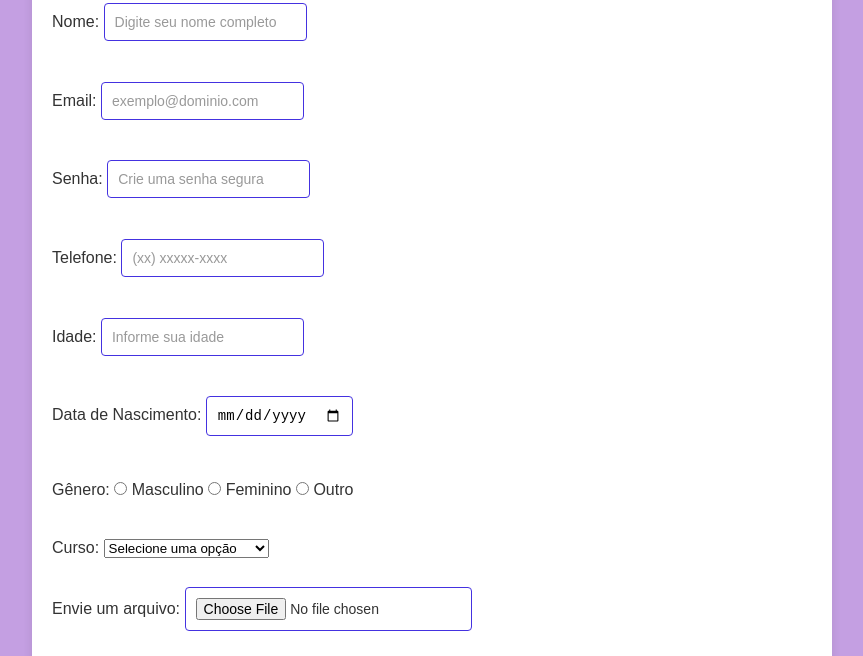
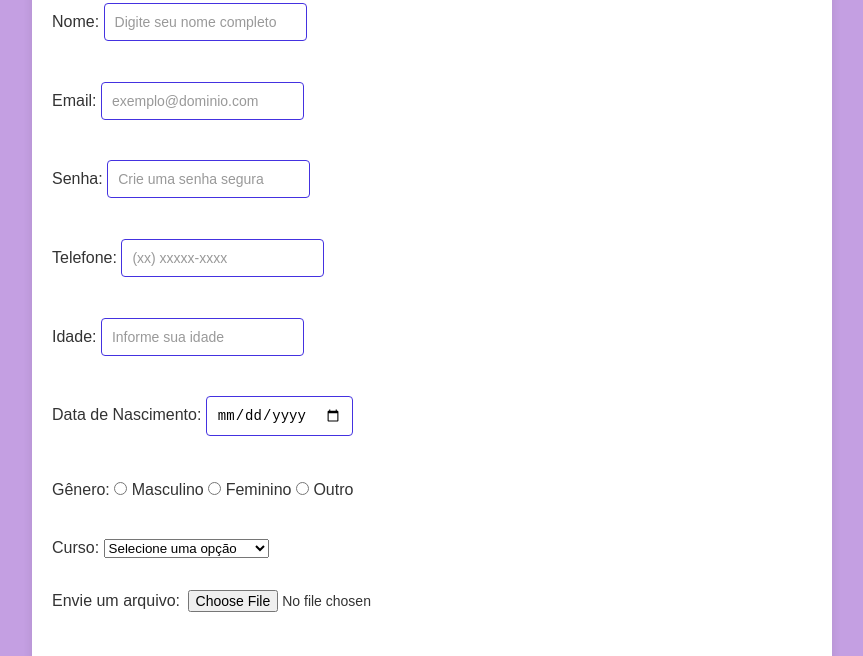
Before and after one commit to Ellensramalho/Formulario-para-testes-com-Cypress, a plain HTML site: page index.html in a window 1280 px wide. Shown: the part 102-758 px from the top of the page, without its empty margins (208-1071 px from the left). Drawn offline with Linux system fonts and the light colour scheme.

Commit message:
Atualizações.

```diff
--- a/styles.css
+++ b/styles.css
@@ -42,6 +42,11 @@ input{
     border-radius: 4px;
 }
 
+input[type="file"] {
+    padding: 3px;
+    border: none;
+}
+
 button{
     padding: 10px;
     background-color: #4432e0;
```
